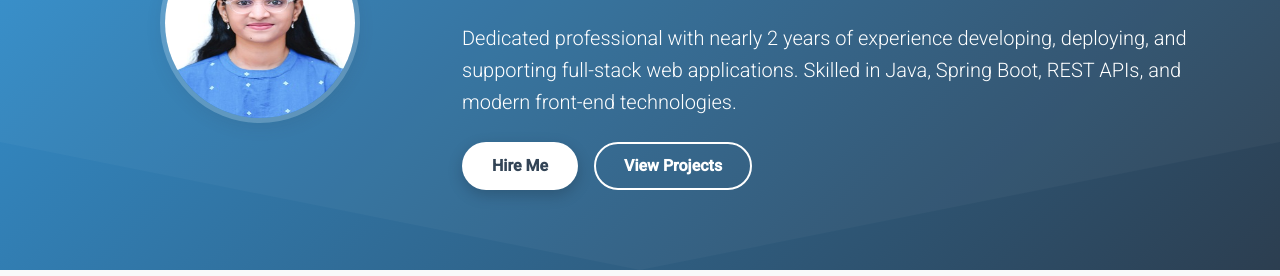
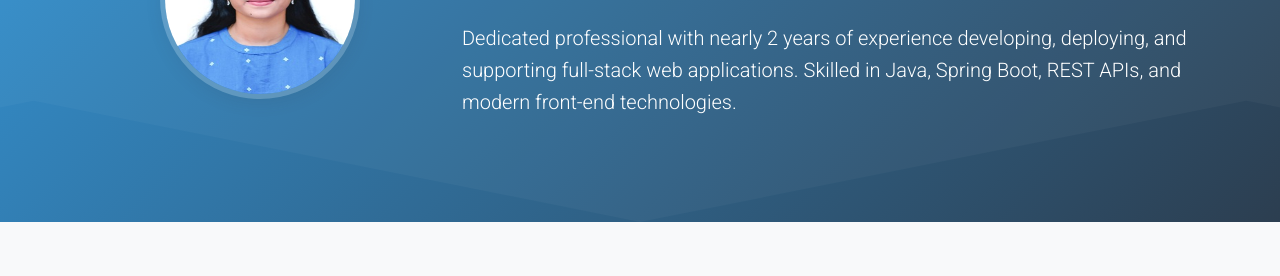
Before and after one commit to Pallavigoli/Portfolio, a plain HTML site: page index.html in a window 1280 px wide. Shown: the part 263-539 px from the top of the page. Drawn offline with nearby package versions, Linux system fonts and the light colour scheme.

Commit message:
After clearing the hireme

```diff
--- a/index.html
+++ b/index.html
@@ -357,10 +357,6 @@
                     <h1 class="hero-title">Pallavi Goli</h1>
                     <h2 class="hero-subtitle">Associate Implementation Engineer at WiseTechGlobal | Full-Stack Developer</h2>
                     <p class="lead mb-4">Dedicated professional with nearly 2 years of experience developing, deploying, and supporting full-stack web applications. Skilled in Java, Spring Boot, REST APIs, and modern front-end technologies.</p>
-                    <div class="d-flex flex-wrap gap-3">
-                        <a href="#contact" class="btn btn-primary-custom">Hire Me</a>
-                        <a href="#projects" class="btn btn-outline-custom">View Projects</a>
-                    </div>
                 </div>
             </div>
         </div>
```
